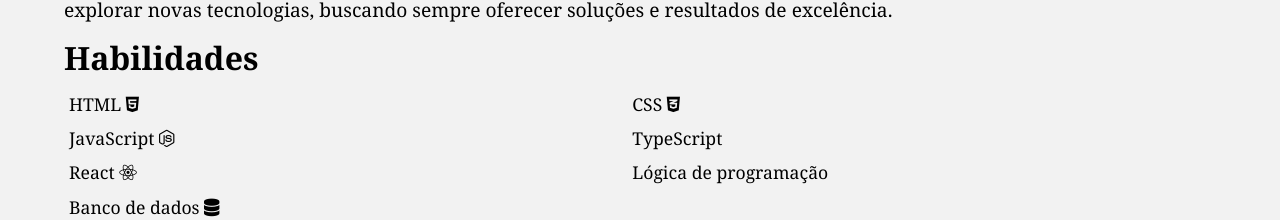
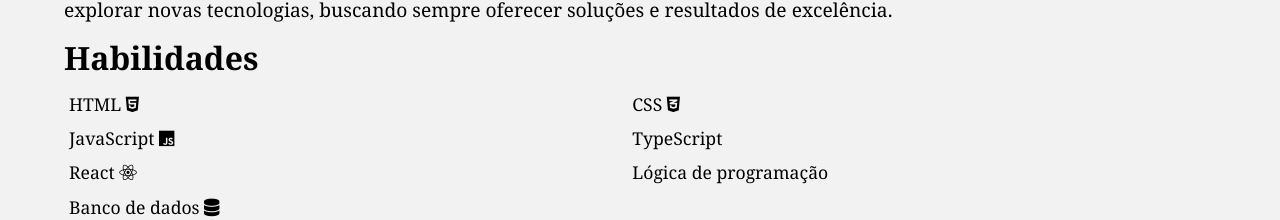
Before and after one commit to Phgodoi/portfolio-github, a React (Create React App) app: page / in a window 1280 px wide. Shown: the part 1600-1820 px from the top of the page. Built offline with nearby package versions, Linux system fonts and the light colour scheme.

Commit message:
Update AboutApp.tsx

```diff
--- a/src/Pages/About/AboutApp.tsx
+++ b/src/Pages/About/AboutApp.tsx
@@ -20,7 +20,7 @@
         migrar de área nunca é fácil, mas estou me dedicando com{" "}
         <abbr title="conduta firme; perseverança, insistência, aferro">
           <em>afinco</em>
-        </abbr>{" "}
+        </abbr>
         para conquistar meus objetivos. Tenho amplo conhecimento em HTML, CSS e
         JavaScript, e venho me aprimorando em React e cada vez mais em outras
         tecnologias para estar sempre atualizado e preparado para novos
@@ -36,7 +36,7 @@
           Cruzeiro do Sul
         </strong>, onde minha paixão por programação teve início. Desde
         então, minha dedicação só cresceu. Além de uma variedade de cursos na
-        área, como o Bootcamp Santander Full Stack Developer em parceria com a{" "}
+        área, como o Bootcamp Santander Full Stack Developer em parceria com a
         <strong>Dio - Digital Innovation One</strong>, tenho aproveitado o
         valioso conteúdo da plataforma <strong>Curso em Vídeo</strong>, com o
         renomado professor <strong>Gustavo Guanabara</strong>. Toda essa aprendizagem me
@@ -65,7 +65,7 @@
           CSS <i className="fa-brands fa-css3-alt" />
         </li>
         <li>
-          JavaScript <i className="fa-brands fa-node-js" />{" "}
+          JavaScript <i className="fa-brands fa-js" />
         </li>
         <li>TypeScript</li>
         <li>
@@ -73,7 +73,7 @@
         </li>
         <li>Lógica de programação </li>
         <li>
-          Banco de dados <i className="fa-solid fa-database" />{" "}
+          Banco de dados <i className="fa-solid fa-database" />
         </li>
       </List>
     </Container>
```
